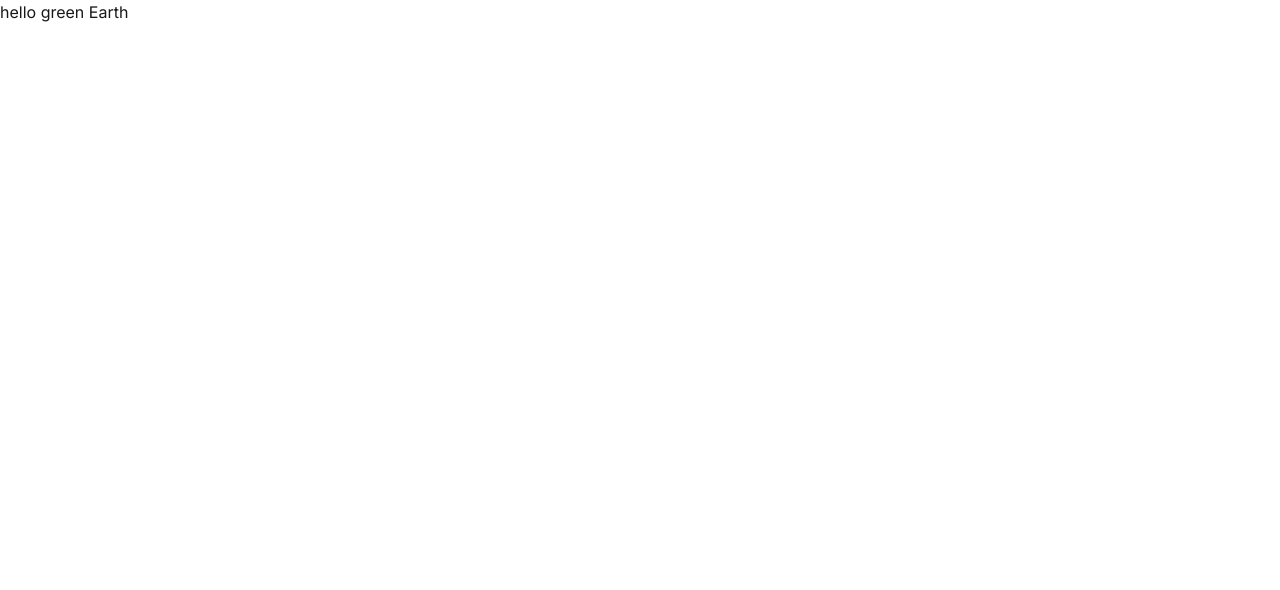
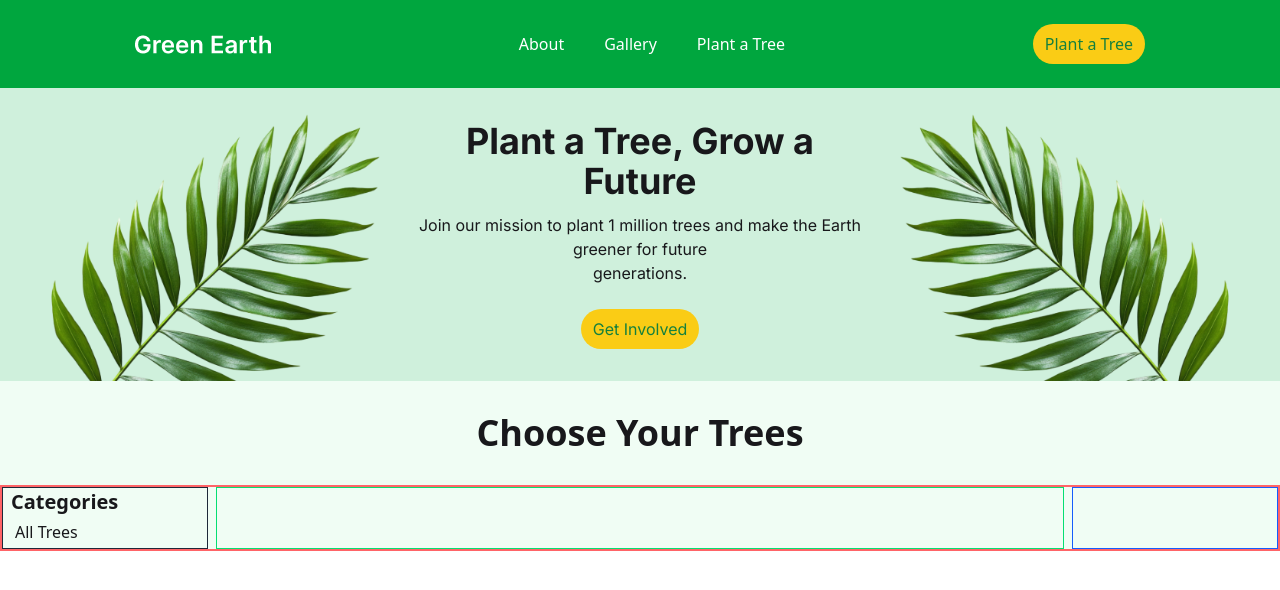
Before and after one commit to Abdur-Razzaqe/green-earth-sixth-assignment, a plain HTML site: page index.html in a window 1280 px wide. Drawn offline with nearby package versions, Linux system fonts and the light colour scheme; no server answers.

Commit message:
banner section completed

```diff
--- a/index.html
+++ b/index.html
@@ -15,6 +15,79 @@
     <link rel="stylesheet" href="./styles/style.css" />
   </head>
   <body>
-    <h1 class="inter-font">hello green Earth</h1>
+    <nav class="">
+      <div
+        class="flex justify-between items-center bg-green-600 py-[24px] px-[135px] max-w-[1920px] mx-auto"
+      >
+        <div class="flex">
+          <img class="" src="./assets/Green Earth.png" alt="" />
+        </div>
+        <div>
+          <ul class="flex items-center gap-10 text-white">
+            <li>About</li>
+            <li>Gallery</li>
+            <li>Plant a Tree</li>
+          </ul>
+        </div>
+        <button
+          class="text-[#15803d] bg-[#facc15] px-3 py-2 rounded-full cursor-pointer"
+        >
+          Plant a Tree
+        </button>
+      </div>
+    </nav>
+
+    <main class="">
+      <!-- banner section  -->
+
+      <div class="bg-[#cff0dc] max-w-[1920px] mx-auto">
+        <div class="flex justify-between items-center">
+          <div>
+            <img src="./assets/hero-leaf1.png" alt="" />
+          </div>
+
+          <div class="space-y-3 text-center inter-font">
+            <h1 class="text-4xl font-bold">Plant a Tree, Grow a Future</h1>
+            <p>
+              Join our mission to plant 1 million trees and make the Earth
+              greener for future <br />
+              generations.
+            </p>
+            <button
+              class="text-[#15803d] bg-[#facc15] px-3 py-2 rounded-full cursor-pointer mt-3"
+            >
+              Get Involved
+            </button>
+          </div>
+          <div>
+            <img src="./assets/hero-leaf2.png" alt="" />
+          </div>
+        </div>
+      </div>
+
+      <section class="bg-[#F0FDF4]">
+        <h1 class="text-center text-4xl p-8 font-semibold">
+          Choose Your Trees
+        </h1>
+        <div
+          class="category-all max-w-[1650px] mx-auto grid grid-cols-12 gap-2 border-red-400 border-2"
+        >
+          <div id="" class="categories col-span-2 border-1 border-gray-800">
+            <h2 class="text-xl font-semibold px-2">Categories</h2>
+            <ul id="categoryContainer">
+              <li
+                class="hover:bg-[#15803d] cursor-pointer hover:text-white px-3 py-1"
+              >
+                All Trees
+              </li>
+            </ul>
+          </div>
+          <div class="categories col-span-8 border-1 border-green-400"></div>
+          <div class="categories col-span-2 border-1 border-blue-600"></div>
+        </div>
+      </section>
+    </main>
+
+    <script src="./index.js"></script>
   </body>
 </html>
--- /dev/null
+++ b/index.js
@@ -0,0 +1,32 @@
+const categoryContainer = document.getElementById("categoryContainer");
+
+const loadCategory = () => {
+  fetch("https://openapi.programming-hero.com/api/categories")
+    .then((res) => res.json())
+    .then((data) => {
+      console.log(data.categories);
+      const categories = data.categories;
+      showCategory(categories);
+    })
+    .catch((err) => {
+      console.log(err);
+    });
+};
+const showCategory = (categories) => {
+  categories.forEach((cat) => {
+    categoryContainer.innerHTML += `<li id="${cat.id}" class="hover:bg-[#15803d] cursor-pointer hover:text-white px-3 py-1">
+                  ${cat.category_name}
+                </li>`;
+  });
+  categoryContainer.addEventListener("click", (e) => {
+    const allLi = document.querySelectorAll("li");
+    allLi.forEach((li) => {
+      li.classList.remove("bg-[#15803d]");
+    });
+    if (e.target.localName === "li") {
+      e.target.classList.add("bg-[#15803d]");
+    }
+  });
+};
+
+loadCategory();
```
Also changed, not shown: assets/Green Earth.png (added).
